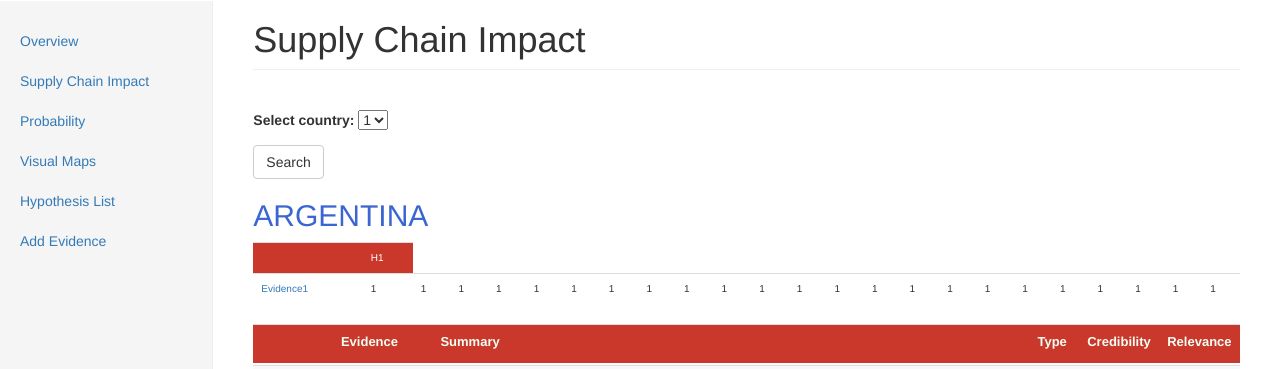
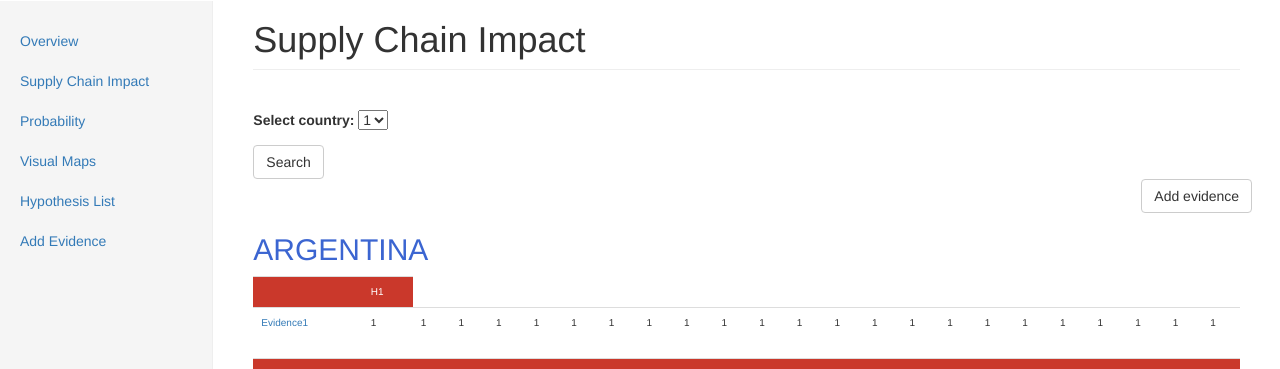
Before and after one commit to KeleiAzz/SCRC_server, a Django app: template risk_evidence/templates/sci_list.html in a window 1280 px wide. Shown: the part 50-419 px from the top of the page. Run offline with Django 3.2, Linux system fonts and the light colour scheme; tables that the repository leaves empty hold one stand-in row (values such as "Sample post"); the template is opened without the code that fills it: values that come from a table or form of the project are taken from there, most other values are stand-ins (such as "Sample title", 1, 10 or a date in 2020); lists and menus that the app fills with data are empty; parts of the project's set-up code (start-up, migrations or seed data) failed here and were passed over; some libraries are stand-ins or nearby versions.

Commit message:
Add a evidence add button in sci list and p list, automatically choose the country

```diff
--- a/risk_evidence/static/dashboard.css
+++ b/risk_evidence/static/dashboard.css
@@ -167,7 +167,7 @@ h2 {
 .form-control3 {
   display: block;
   width: 40%;
-  height: 24px;
+  height: 30px;
   padding: 6px 12px;
   font-size: 14px;
   line-height: 1.42857143;
@@ -270,3 +270,7 @@ span[title]:hover:after {
   background-image: -ms-linear-gradient(top, #eeeeee, #cccccc);
   background-image: -o-linear-gradient(top, #eeeeee, #cccccc);
 }
+
+button#evidence_add.btn.btn-default {
+    margin-left: 90%;
+}
--- a/risk_evidence/templates/sci_list.html
+++ b/risk_evidence/templates/sci_list.html
@@ -13,9 +13,12 @@
         <br>
     </form>
 
-    <div class="col-md-12">
-{#        <a href={% url "risk_evidence.views.evidence_add" %}>Add Evidence</a>#}
-    </div>
+    <form method="POST" action={% url 'risk_evidence.views.evidence_add' %}>
+        {% csrf_token %}
+        <input name="country_to_add" value="{{ country }}", hidden="true"/>
+        <button type="submit" class="btn btn-default" name="btn2" id="evidence_add">Add evidence</button>
+        <br>
+    </form>
 
     <h2>{{ country }}</h2>
     <div class="row">
--- a/risk_evidence/views.py
+++ b/risk_evidence/views.py
@@ -105,6 +105,11 @@ def evidence_add(request):
     hypothesis1 = list(reversed([x.text for x in Hypothesis.objects.filter(category='SCI')]))
     hypothesis2 = list(reversed([x.text for x in Hypothesis.objects.filter(category='P')]))
     if request.method == 'POST':
+        if 'btn2' in request.POST:
+            form1 = EvidenceForm(initial={'category': 'SCI', 'country': request.POST['country_to_add']}, prefix='form1')
+            form2 = EvidenceForm(initial={'category': 'P', 'country': request.POST['country_to_add']}, prefix='form2')
+            return render(request, 'evidence_add.html', {'form1': form1, 'form2': form2, 'hint1': hypothesis1, 'hint2':hypothesis2})
+
         form1 = EvidenceForm(request.POST, prefix='form1')
         form2 = EvidenceForm(request.POST, prefix='form2')
         if form1.is_valid() and form2.is_valid():
```
Also changed, not shown: risk_evidence/templates/probability_list.html (+6 -3 lines).
